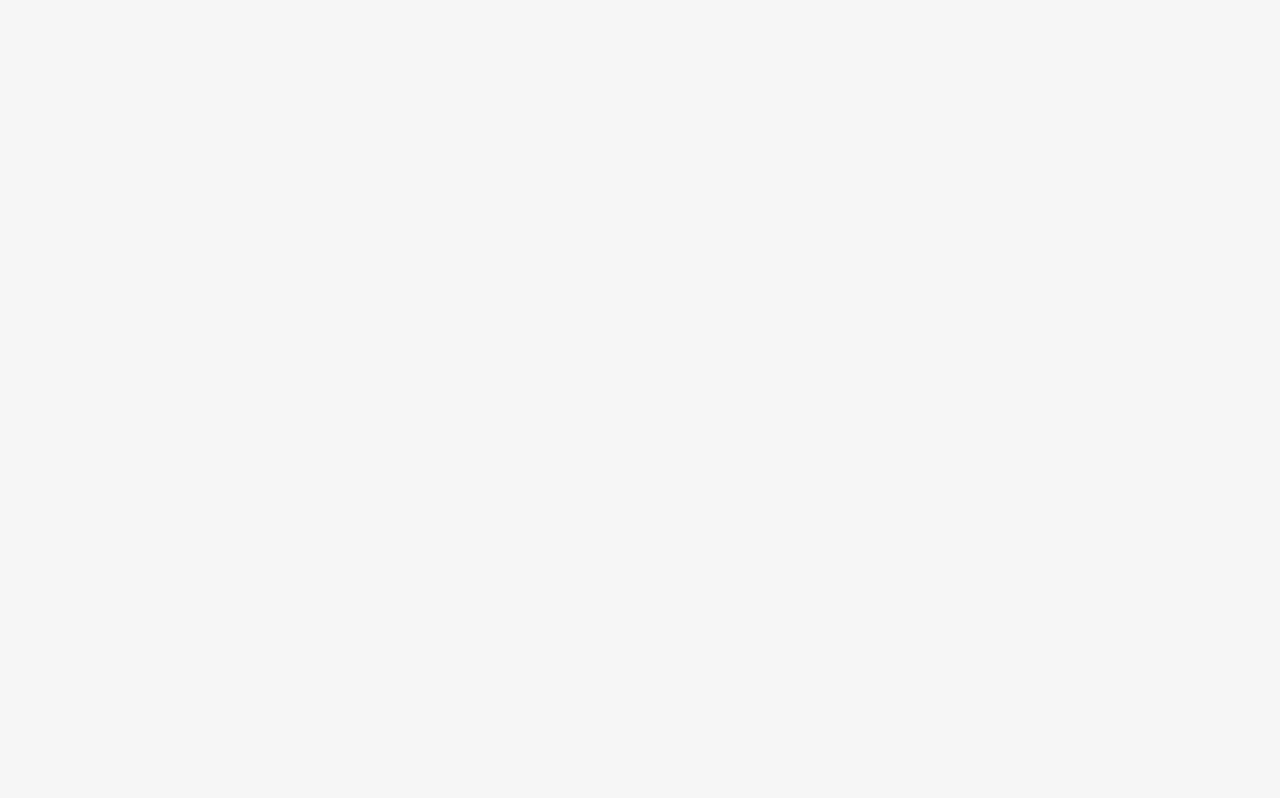
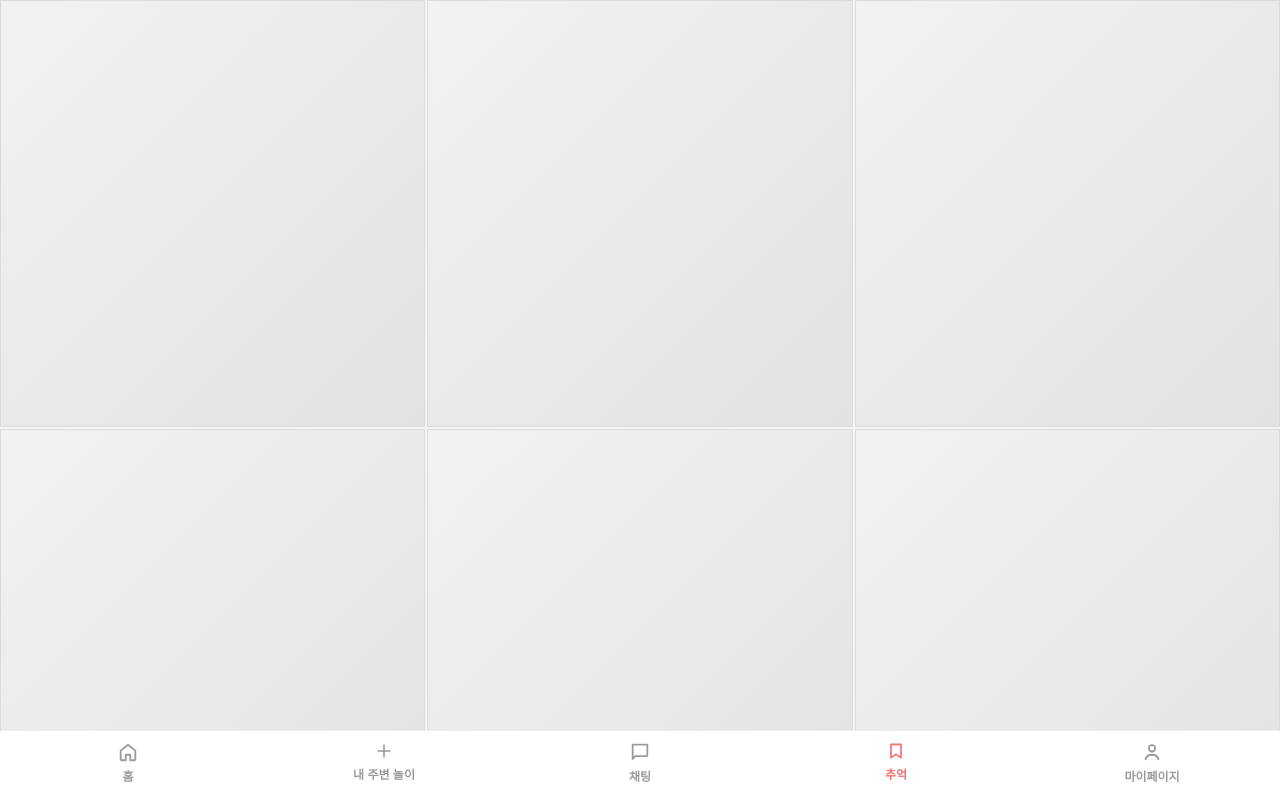
Before and after one commit to AsyncNomad/nolzaGo-front, a React (Vite) app: page /memories in a window 1280 px wide. Before the commit this address had no page. Shown: the top 798 px of the page. Built offline with nearby package versions, Linux system fonts and the light colour scheme.

Commit message:
Add Memory Tab

```diff
--- a/src/App.jsx
+++ b/src/App.jsx
@@ -9,6 +9,7 @@ import ChatRoomScreen from './screens/ChatRoomScreen';
 import MapScreen from './screens/MapScreen';
 import ProfileScreen from './screens/ProfileScreen';
 import LocationConfirmScreen from './screens/LocationConfirmScreen';
+import MemoriesScreen from './screens/MemoriesScreen';
 
 const App = () => {
   return (
@@ -21,6 +22,7 @@ const App = () => {
       <Route path="/chat-list" element={<ChatListScreen />} />
       <Route path="/chat-room" element={<ChatRoomScreen />} />
       <Route path="/map" element={<MapScreen />} />
+      <Route path="/memories" element={<MemoriesScreen />} />
       <Route path="/profile" element={<ProfileScreen />} />
       <Route path="/location-confirm" element={<LocationConfirmScreen />} />
     </Routes>
--- a/src/components/BottomNav.jsx
+++ b/src/components/BottomNav.jsx
@@ -6,7 +6,7 @@ const navItems = [
   { label: '홈', icon: HomeIcon, path: '/home' },
   { label: '내 주변 놀이', icon: PlusIcon, path: '/map' },
   { label: '채팅', icon: ChatIcon, path: '/chat-list' },
-  { label: '추억', icon: BookmarkIcon, path: null }, // 추후 구현
+  { label: '추억', icon: BookmarkIcon, path: '/memories' },
   { label: '마이페이지', icon: UserIcon, path: '/profile' },
 ];
 
--- /dev/null
+++ b/src/screens/MemoriesScreen.jsx
@@ -0,0 +1,19 @@
+import React from 'react';
+import BottomNav from '../components/BottomNav';
+
+const placeholders = Array.from({ length: 21 });
+
+const MemoriesScreen = () => {
+  return (
+    <div className="mobile-shell light-panel" style={{ paddingBottom: 90 }}>
+      <div className="memory-grid">
+        {placeholders.map((_, idx) => (
+          <div key={idx} className="memory-tile" aria-label={`memory placeholder ${idx + 1}`} />
+        ))}
+      </div>
+      <BottomNav />
+    </div>
+  );
+};
+
+export default MemoriesScreen;
--- a/src/styles/global.css
+++ b/src/styles/global.css
@@ -287,3 +287,17 @@ a {
   font-weight: 700;
   box-shadow: 0 8px 20px rgba(0, 0, 0, 0.08);
 }
+
+.memory-grid {
+  display: grid;
+  grid-template-columns: repeat(3, 1fr);
+  gap: 2px;
+}
+
+.memory-tile {
+  position: relative;
+  width: 100%;
+  padding-top: 100%;
+  background: linear-gradient(135deg, #f2f2f2, #e2e2e2);
+  border: 1px solid #dadada;
+}
```
